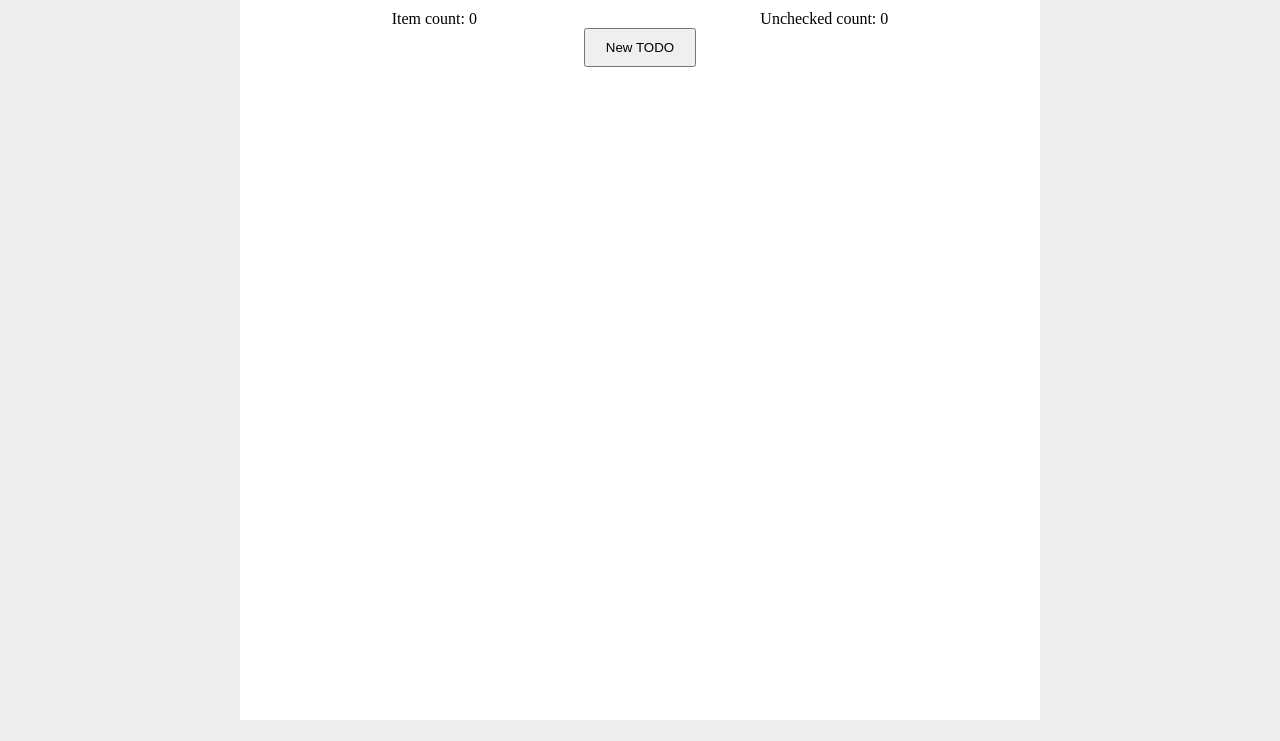
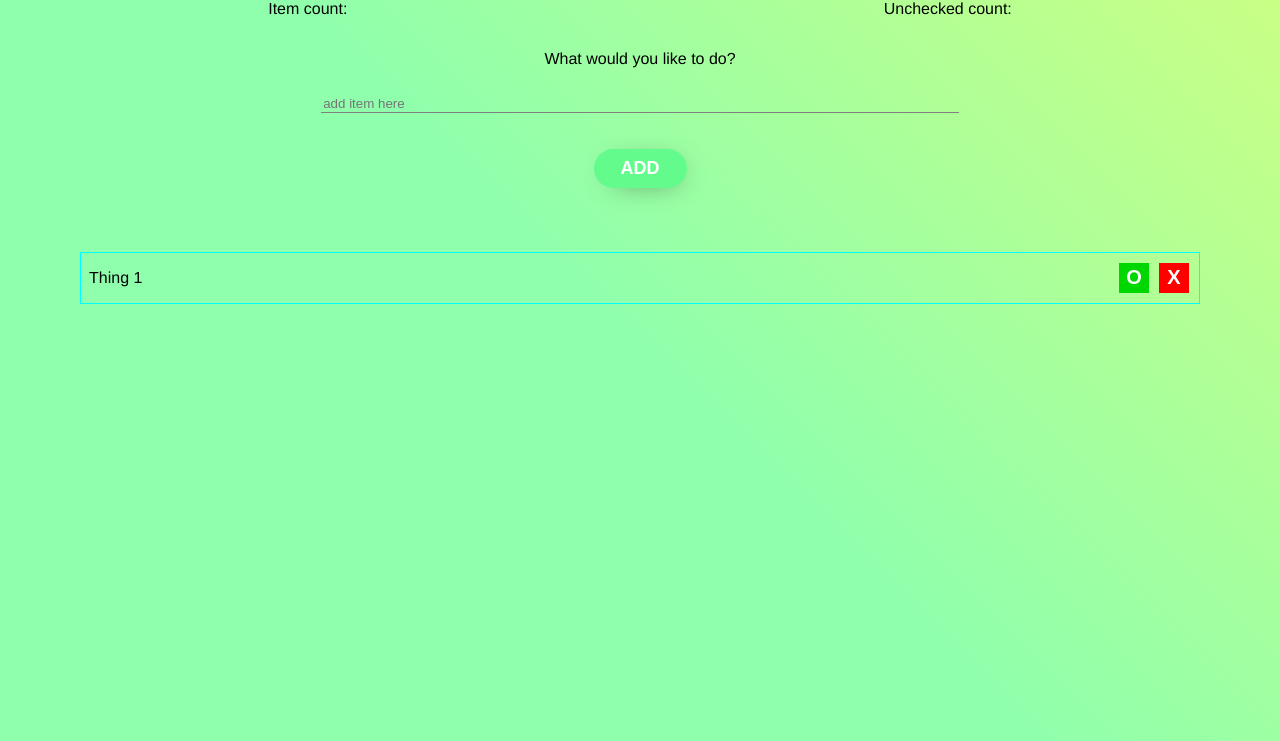
Before and after one commit to clintonhays/cs50-todo-list, a plain HTML site: page project0/index.html in a window 1280 px wide. Shown: the part 80-821 px from the top of the page. Before the commit the page ends 800 px from the top, so only its background shows below. Drawn offline with Linux system fonts and the light colour scheme.

Commit message:
reset html, css, and js. Add new html, css, and js

```diff
--- a/project0/index.html
+++ b/project0/index.html
@@ -1,18 +1,41 @@
 <!DOCTYPE html>
 <html>
   <head>
+    <meta charset="UTF-8" />
+    <meta name="viewport" content="width=device-width, initial-scale=1.0" />
     <title>TODO App</title>
     <link rel="stylesheet" type="text/css" href="./styles.css" />
   </head>
   <body>
-    <div class="container center">
-      <h1 class="center title">My TODO App</h1>
-      <div class="flow-right controls">
-        <span>Item count: <span id="item-count"></span></span>
-        <span>Unchecked count: <span id="unchecked-count"></span></span>
-      </div>
-      <button class="button center" onClick="newTodo()">New TODO</button>
-      <ul id="todo-list" class="todo-list"></ul>
+    <div class="container">
+      <header class="title">
+        <h1 class="title__header">My TODO App</h1>
+      </header>
+
+      <section class="tracking">
+        <div class="tracking__count">
+          <span>Item count: <span id="item-count"></span></span>
+          <span>Unchecked count: <span id="unchecked-count"></span></span>
+        </div>
+      </section>
+
+      <section class="input">
+        <label class="input__label" for="itemInput">What would you like to do?</label>
+        <input type="text" name="item" id="itemInput" class="input__textInput" placeholder="add item here" />
+        <button class="input__button" id="addButton">ADD</button>
+      </section>
+
+      <section class="list">
+        <ul id="listItems" class="list__items">
+          <li class="list__items_item">
+            <p class="list__items__item_text">Thing 1</p>
+            <div class="list__items__buttons">
+              <button class="list__items__buttons_finished">O</button>
+              <button class="list__items__buttons_delete">X</button>
+            </div>
+          </li>
+        </ul>
+      </section>
     </div>
     <script src="./script.js"></script>
   </body>
--- a/project0/script.js
+++ b/project0/script.js
@@ -1,33 +1,25 @@
-const classNames = {
-  TODO_ITEM: "todo-container",
-  TODO_CHECKBOX: "todo-checkbox",
-  TODO_TEXT: "todo-text",
-  TODO_DELETE: "todo-delete",
-};
+// Global Variables
 
-const list = document.getElementById("todo-list");
-const itemCountSpan = document.getElementById("item-count");
-const uncheckedCountSpan = document.getElementById("unchecked-count");
-const checkboxes = document.querySelectorAll(".todo-checkbox");
+const itemInput = document.getElementById("itemInput");
+const addButton = document.getElementById("addButton");
+const list = document.getElementById("listItems");
 
-itemCountSpan.innerHTML = 0;
-let itemCount = 0;
+addButton.addEventListener("click", () => {
+  newTodo(itemInput.value);
 
-uncheckedCountSpan.innerHTML = 0;
-let uncheckedCount = 0;
+  itemInput.value = "";
+});
 
-function newTodo() {
-  const todo = prompt("What would you like...todo?");
-  const newLi = document.createElement("li");
-
-  newLi.innerHTML = `
-    <li class=${classNames.TODO_ITEM}>
-      <p class=${classNames.TODO_TEXT}>${todo}</p>
-      <input type="checkbox" class=${classNames.TODO_CHECKBOX}>
-    <li>
+function newTodo(value) {
+  const html = `
+    <li class="list__items_item">
+      <p class="list__items__item_text">${value}</p>
+      <div class="list__items__buttons">
+        <button class="list__items__buttons_finished">O</button>
+        <button class="list__items__buttons_delete">X</button>
+      </div>
+    </li>
   `;
 
-  list.appendChild(newLi);
-  itemCount++;
-  itemCountSpan.innerHTML = itemCount;
+  list.innerHTML += html;
 }
--- a/project0/styles.css
+++ b/project0/styles.css
@@ -1,76 +1,148 @@
-* {
+/* Base */
+
+body {
+  height: 100vh;
+  margin: 0;
+  padding: 0;
+  font-size: 100%;
+  font-family: Helvetica, Arial, sans-serif;
+  background: rgb(115, 255, 152);
+  background: linear-gradient(45deg, rgba(115, 255, 152, 0.8) 49%, rgba(173, 255, 47, 0.6) 100%);
   box-sizing: border-box;
 }
+/* * {
+  border: 1px solid white;
+} */
 
-html,
-body {
-  background-color: #eee;
-  margin: 0;
-  padding: 0;
+/* Header */
+
+.title__header {
+  text-align: center;
 }
 
-ul {
-  margin: 0;
-  padding: 0;
-  list-style-type: none;
-}
+/* Tracking Section */
 
-.center {
-  align-self: center;
-}
-
-.flow-right {
+.tracking__count {
+  margin-bottom: 2em;
   display: flex;
   justify-content: space-around;
 }
 
-.container {
-  max-width: 800px;
+/* Input Section */
+
+.input {
+  width: 90%;
   margin: 0 auto;
-  padding: 10px;
-  display: flex;
-  flex-direction: column;
-  background-color: white;
-  height: 100vh;
+  text-align: center;
 }
 
-.title,
-.controls,
-.button {
-  flex: none;
+.input__textInput {
+  display: block;
+  width: 55%;
+  margin: 0 auto;
+  margin-top: 2em;
+  border: none;
+  outline: none;
+  color: rgb(75, 75, 75);
+  background-color: transparent;
+  border-bottom: 1px solid gray;
 }
 
-.button {
-  padding: 10px 20px;
+.input__textInput:focus {
+  border-bottom: 1px solid white;
 }
 
-.todo-list {
-  flex: 1 1 0;
-  margin-top: 20px;
-  padding: 20px;
-  overflow-y: auto;
+.input__button {
+  margin-top: 2em;
+  padding: 0.5em 1.5em;
+  border: none;
+  outline: none;
+  background-color: #63fc8c;
+  font-size: 18px;
+  font-weight: bold;
+  color: white;
+  border-radius: 20px;
+  box-shadow: 5px 5px 28px -14px rgba(0, 0, 0, 0.75);
+  cursor: pointer;
 }
 
-.todo-delete {
-  margin: 10px;
+.input__button:focus {
+  background-color: #63fc8c;
 }
 
-.todo-checkbox {
-  margin: 10px;
+.input__button:active {
+  transform: scale(0.9);
 }
 
-.todo-container {
-  display: flex;
-  justify-content: space-between;
-  align-items: center;
-  padding: 20px;
-  border-bottom: 1px solid #333;
+/* List Section */
+
+.list {
+  width: 90%;
+  margin: 0 auto;
+  margin-top: 2em;
+  /* border: 1px solid #adff2f; */
 }
 
-.todo-container:first-of-type {
-  border-top: 1px solid #333;
+.list__items {
+  margin: 0;
+  padding: 0;
+  padding: 1em;
 }
 
-.todo-text {
-  display: inline-block;
+.list__items_item {
+  display: flex;
+  align-items: center;
+  justify-content: space-between;
+  list-style-type: none;
+  border: 1px solid cyan;
 }
+
+.list__items_item {
+  margin: 1em 0;
+}
+
+.list__items_item:first-of-type {
+  margin-bottom: 1em;
+}
+
+.list__items_item:last-of-type {
+  margin-top: 1em;
+}
+
+.list__items__item_text {
+  margin-left: 0.5em;
+}
+
+/* List Item Buttons */
+
+.list__items__buttons {
+  position: relative;
+  display: flex;
+  align-items: center;
+  justify-content: space-around;
+}
+
+.list__items__buttons_delete,
+.list__items__buttons_finished {
+  height: 30px;
+  width: 30px;
+  padding: 0;
+  border: none;
+  outline: none;
+  font-size: 1.25em;
+  font-weight: bold;
+  background-color: red;
+  color: white;
+  margin-right: 0.5em;
+  cursor: pointer;
+}
+
+.list__items__buttons_finished {
+  font-size: 1.25em;
+  background-color: rgb(0, 214, 0);
+}
+
+.list__items__buttons_delete:active,
+.list__items__buttons_finished:active {
+  transform: scale(0.95);
+}
```
